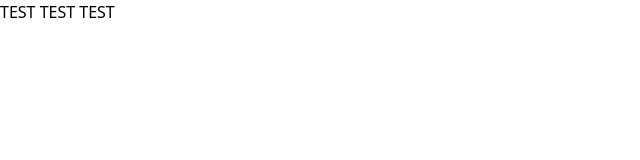
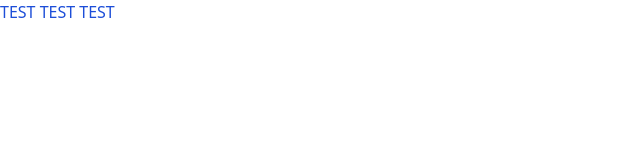
Before and after one commit to liam1703/guess-what, a Vue app in the folder predict2win/: page / in a window 1280 px wide. Shown: the top 160 px of the page, without its empty margins (0-640 px from the left). Built offline with nearby package versions, Linux system fonts and the light colour scheme.

Commit message:
Testing tw

```diff
--- a/predict2win/src/views/Login.vue
+++ b/predict2win/src/views/Login.vue
@@ -1,6 +1,6 @@
 <template>
   <div>
-    <h1>TEST TEST TEST</h1>
+    <h1 class="text-blue-700">TEST TEST TEST</h1>
   </div>
 </template>
 
```
